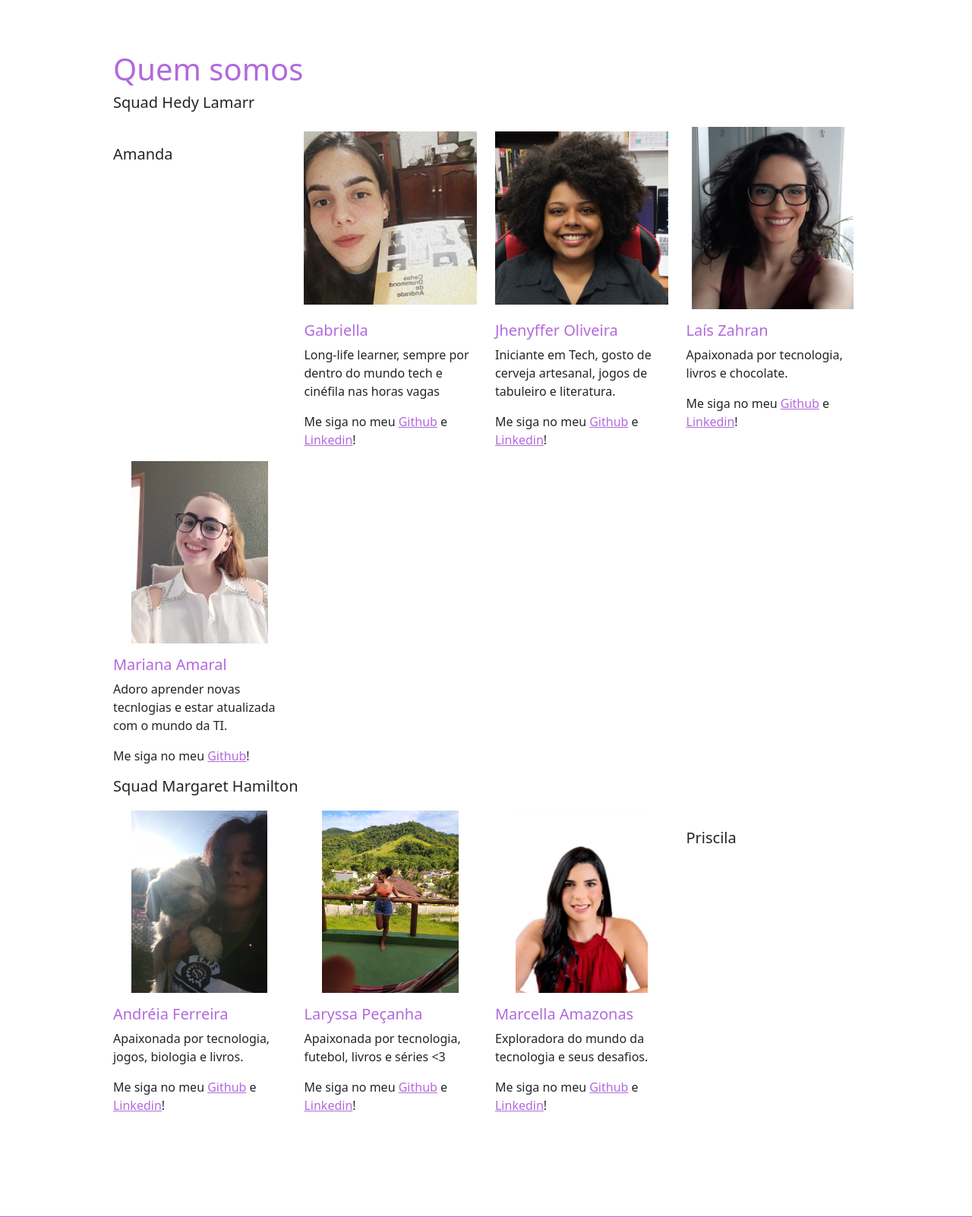
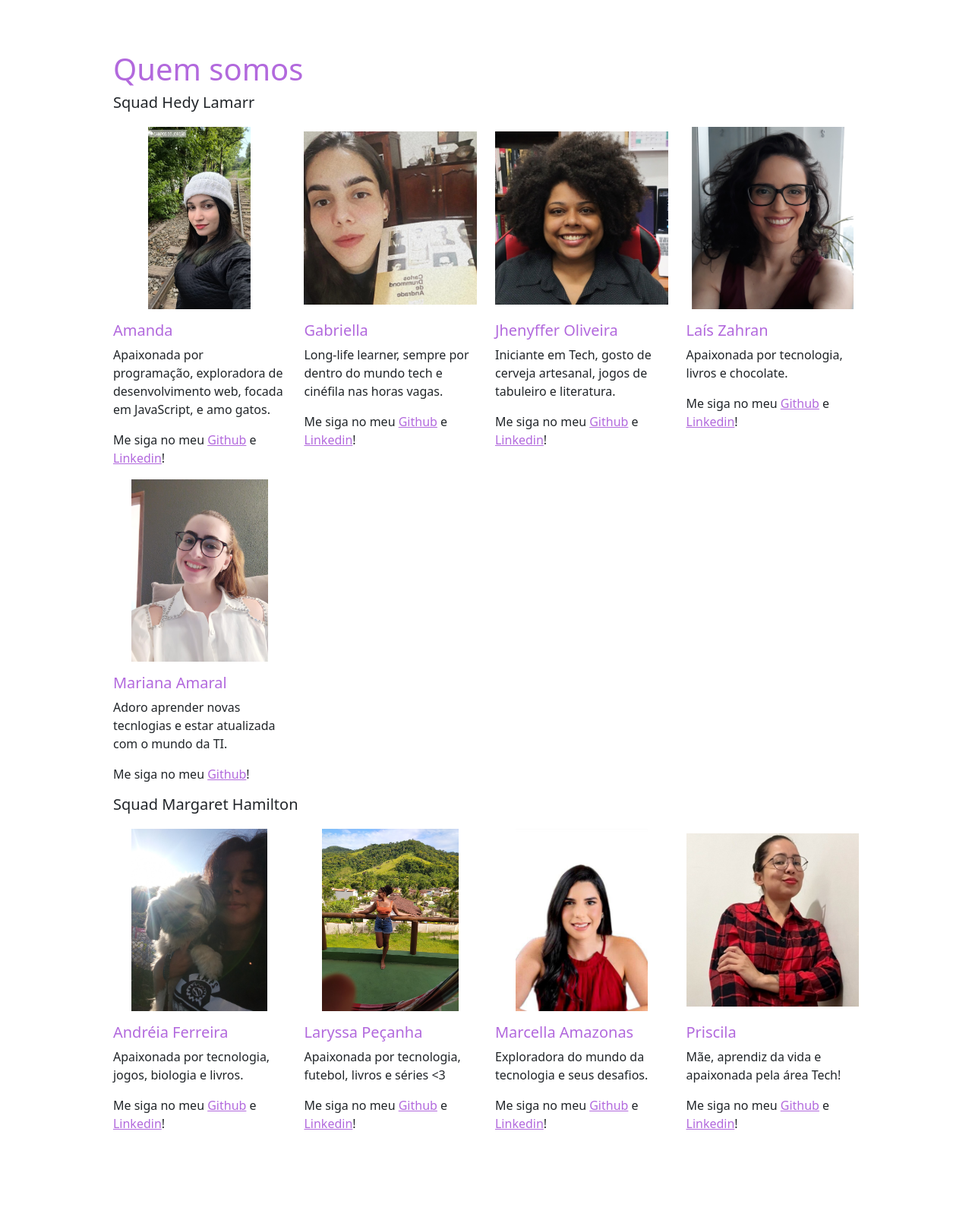
Before and after one commit to Hedy-Lamarr-e-Margaret-Hamilton/blog-noticias, a Django app: template base/templates/quem_somos.html in a window 1280 px wide. Shown: the part 309-1911 px from the top of the page at 76% size. Run offline with Django 3.2, Linux system fonts and the light colour scheme; the template is opened without the code that fills it, so the values that code supplies are empty; parts of the project's set-up code (start-up, migrations or seed data) failed here and were passed over; some libraries are stand-ins or nearby versions.

Commit message:
Atualizando quem somos

```diff
--- a/base/templates/quem_somos.html
+++ b/base/templates/quem_somos.html
@@ -12,13 +12,15 @@
     <h5>Squad Hedy Lamarr</h5>
     <div class="row">
         <div class="col-xs-12 col-md-3">
-            <img>
-            <h5>Amanda</h5>
+            <img class="img_destaques" src="/static/images/foto_Amanda.jpg">
+            <h5 class="text-color">Amanda</h5>
+            <p>Apaixonada por programação, exploradora de desenvolvimento web, focada em JavaScript, e amo gatos.</p>
+            <p>Me siga no meu <a href="https://github.com/Agdakelda">Github</a> e <a href="https://www.linkedin.com/in/amanda-dias-a-ferreira/">Linkedin</a>!</p>
         </div>
         <div class="col-xs-12 col-md-3">
             <img class="img_destaques" src="/static/images/foto_gabriella.png">
             <h5 class="text-color">Gabriella</h5>
-            <p>Long-life learner, sempre por dentro do mundo tech e cinéfila nas horas vagas</p>
+            <p>Long-life learner, sempre por dentro do mundo tech e cinéfila nas horas vagas.</p>
             <p>Me siga no meu <a href="https://github.com/GabriellaMansur">Github</a> e <a href="www.linkedin.com/in/gabriella-m-mansur-mesquita">Linkedin</a>!</p>
         </div>
         <div class="col-xs-12 col-md-3">
@@ -61,8 +63,10 @@
             <p>Me siga no meu <a href="https://github.com/marcellaamazonas">Github</a> e <a href="https://www.linkedin.com/in/marcellaamazonas/">Linkedin</a>!</p>
         </div>
         <div class="col-xs-12 col-md-3">
-            <img>
-            <h5>Priscila</h5>
+            <img class="img_destaques" src="/static/images/foto_Priscila.png">
+            <h5 class="text-color">Priscila</h5>
+            <p>Mãe, aprendiz da vida e apaixonada pela área Tech!</p>
+            <p>Me siga no meu <a href="https://github.com/PuriNakayama">Github</a> e <a href="https://www.linkedin.com/in/priscila-nakayama/">Linkedin</a>!</p>
         </div>
     </div>
 </div>
```
Also changed, not shown: base/static/images/foto_Amanda.jpg (added), base/static/images/foto_Priscila.png (added).
